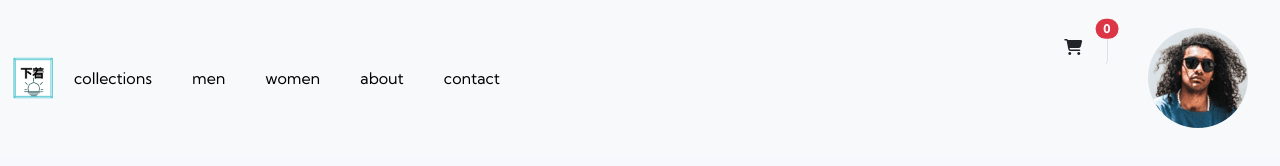
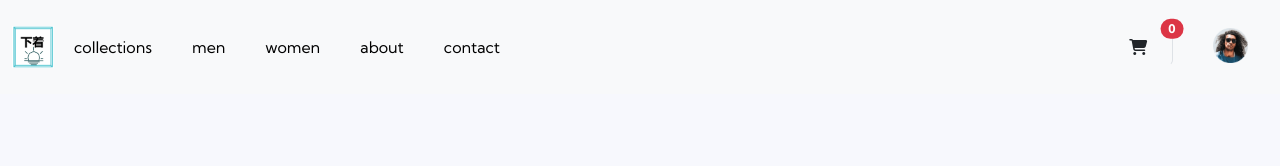
Before and after one commit to JohaOtalv/workshop_1, a website built with webpack: page src/index.html in a window 1280 px wide. Built offline with nearby package versions, Linux system fonts and the light colour scheme; files whose address does not match are found by name.

Commit message:
Feat: Size avatar changed

```diff
--- a/src/styles/style.css
+++ b/src/styles/style.css
@@ -146,6 +146,10 @@ li i {
     background-color: var(--PaleOrange);
 }
 
+.img-avatar{
+    width: 35px;
+    height: 35px;
+}
 @media screen and (max-width: 650px) {
     .container-cards {
         display: grid;
```
